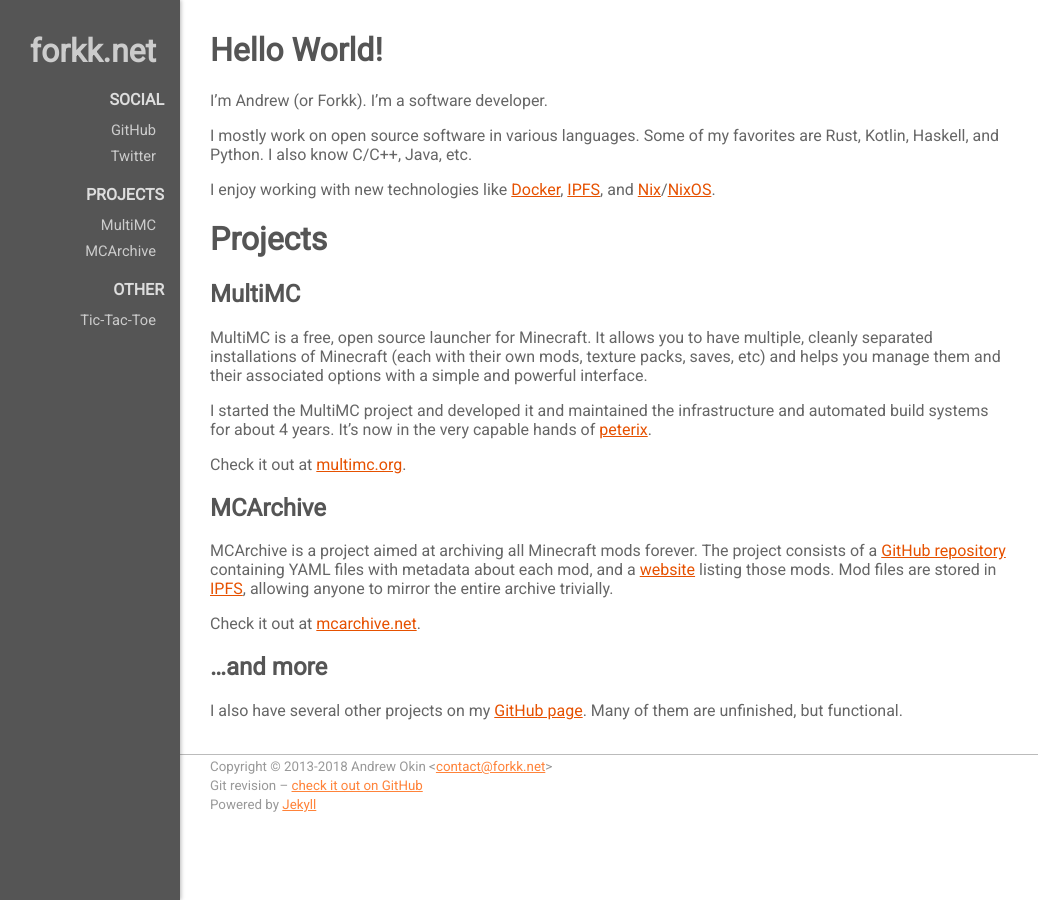
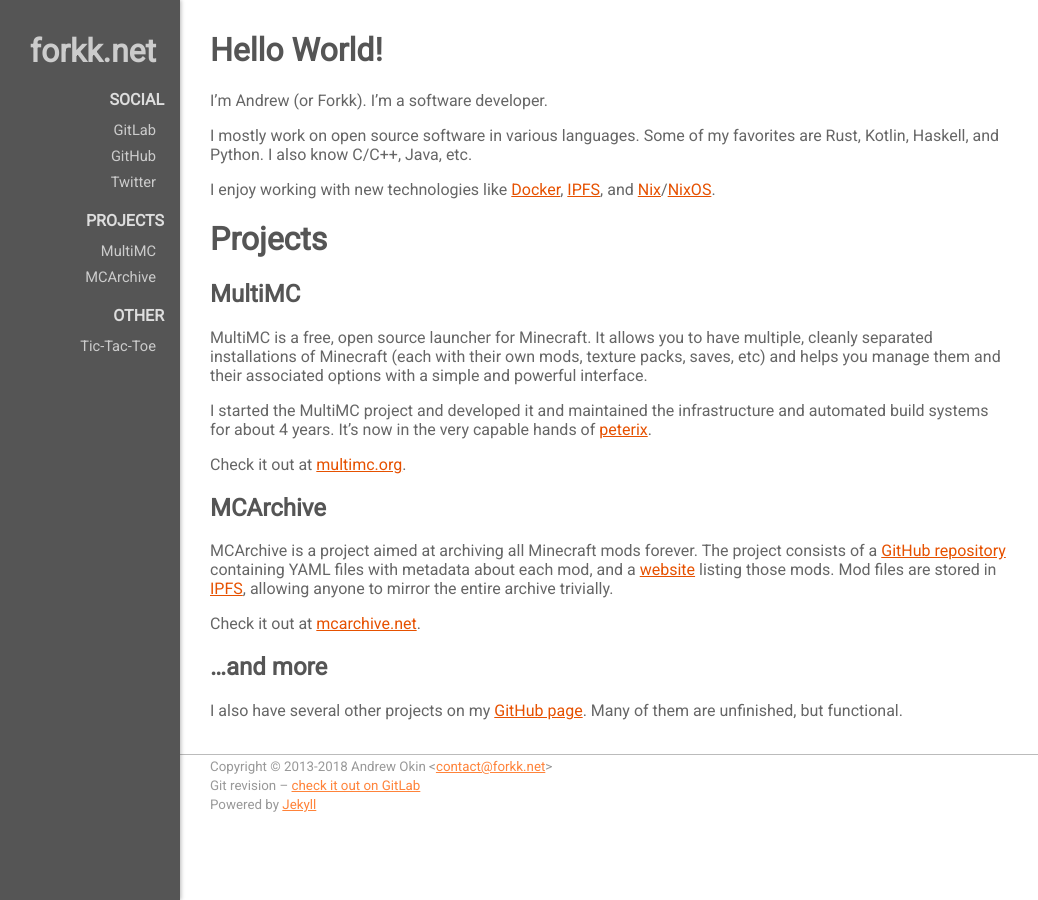
Before and after one commit to Forkk/forkk.net, a Jekyll site: the page built from index.md, in a window 1280 px wide. Shown: the whole page, without its empty margins (0-1038 px from the left). Built offline with Jekyll 4.4.1, drawn with Linux system fonts in a browser that asks for light colours; our own code applies the rules of GitHub Pages for plain Markdown files.

Commit message:
Move main repo to GitLab and add GitLab nav link

```diff
--- a/_config.yml
+++ b/_config.yml
@@ -6,7 +6,8 @@ baseurl: ""
 url: ""
 twitter_username: Forkk13
 github_username:  Forkk
-github_repo_url: https://github.com/Forkk/forkk.net
+gitlab_url: https://git.forkk.net/Forkk
+git_repo_url: https://git.forkk.net/Forkk/forkk.net
 
 # Build settings
 markdown: kramdown
--- a/_includes/footer.html
+++ b/_includes/footer.html
@@ -5,7 +5,7 @@
     Git revision
         <a href="{{ site.github_repo_url }}/commit/{{ site.git.last_commit.long_sha }}">
             {{ site.git.last_commit.short_sha }}</a> &ndash;
-        <a href="{{ site.github_repo_url }}">check it out on GitHub</a>
+        <a href="{{ site.git_repo_url }}">check it out on GitLab</a>
     </p>
     <p>Powered by <a href="https://jekyllrb.com/">Jekyll</a></p>
 </footer>
--- a/_includes/nav.html
+++ b/_includes/nav.html
@@ -2,6 +2,7 @@
     <a class="logo" href="{{ site.baseurl }}/">{{ site.title }}</a>
     <div>
         <h1>Social</h1>
+        <a href="{{ site.gitlab_url }}">GitLab</a>
         <a href="https://github.com/{{ site.github_username }}">GitHub</a>
         <a href="https://twitter.com/{{ site.twitter_username }}">Twitter</a>
     </div>
```
